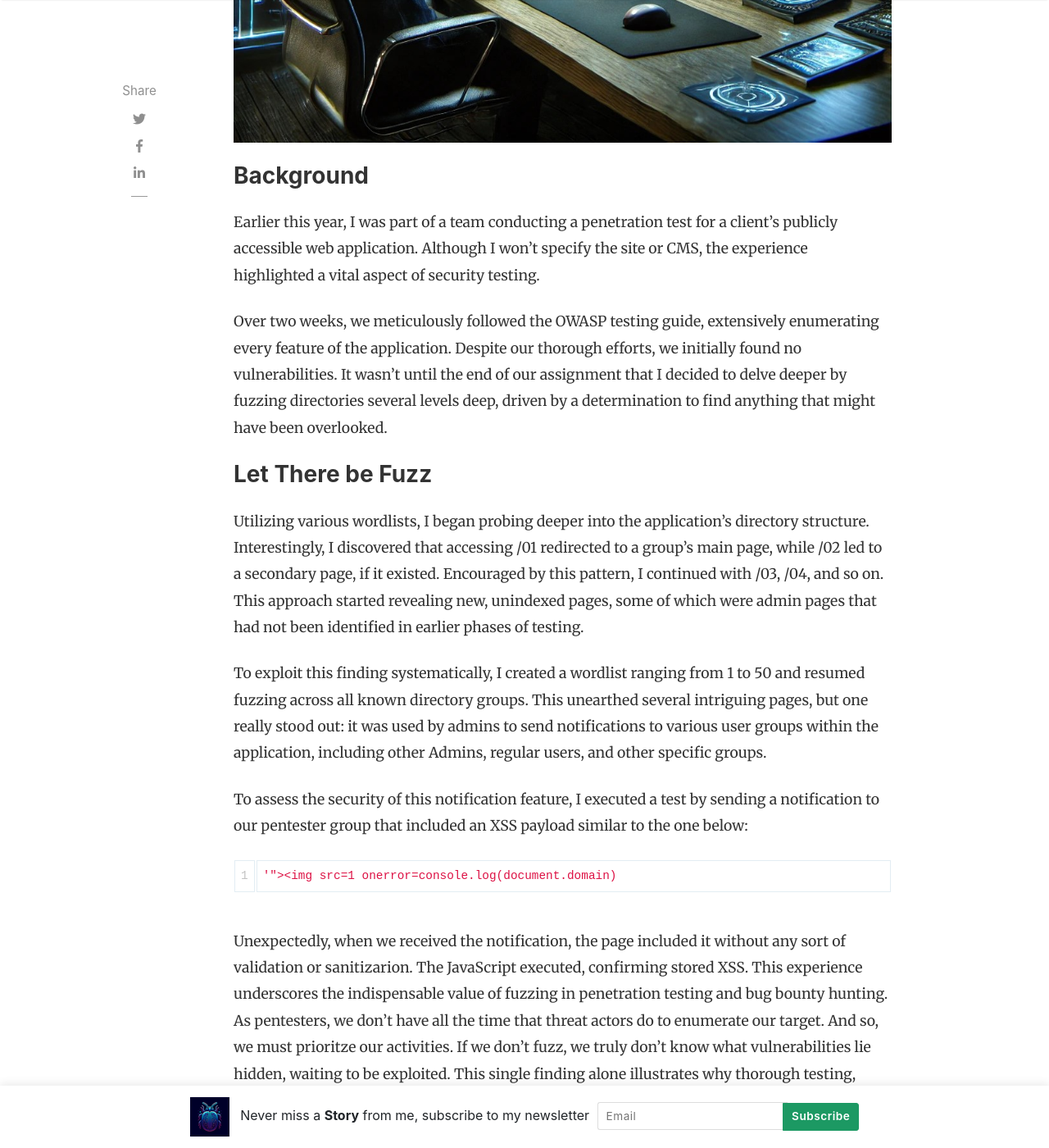
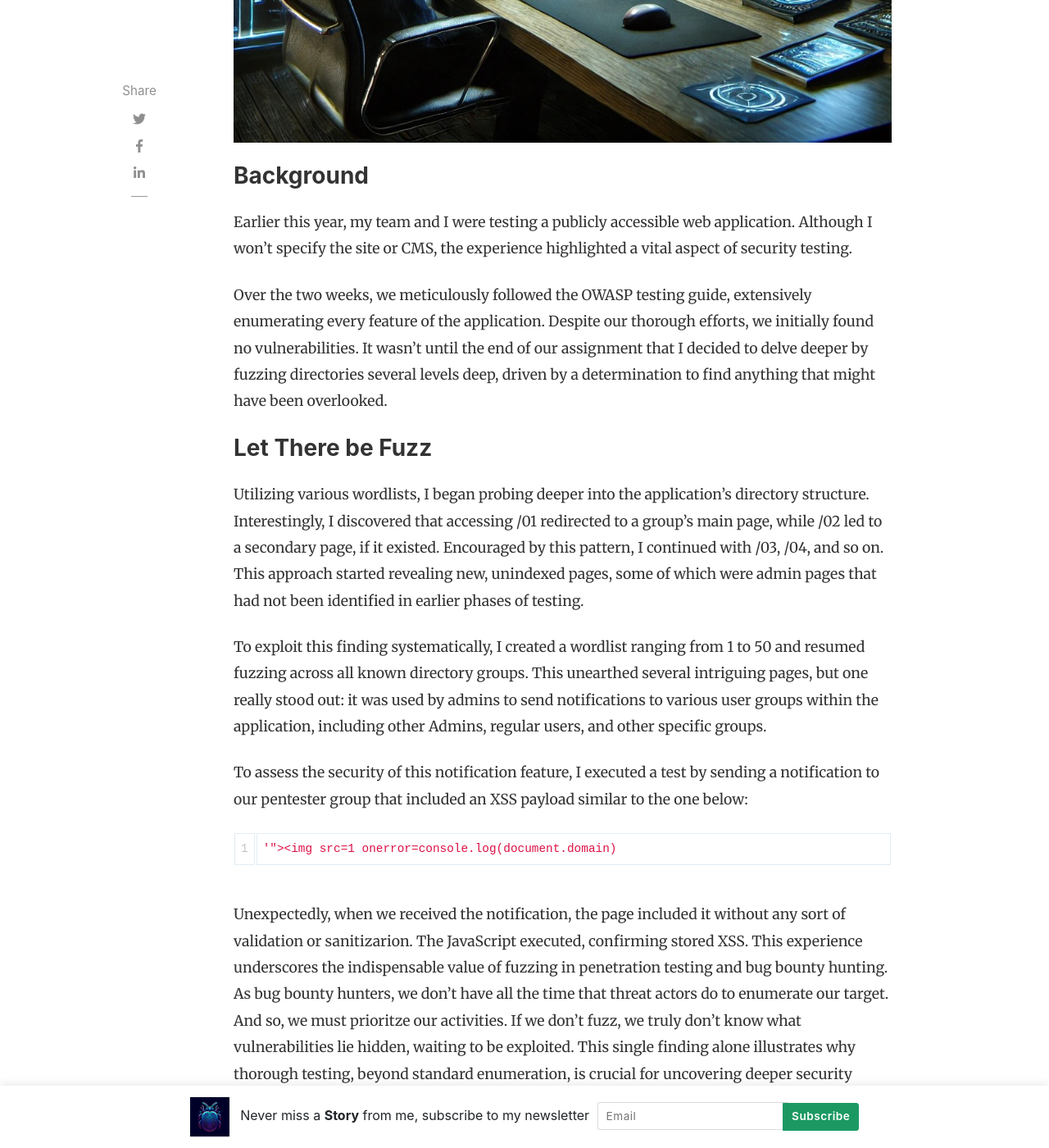
Before and after one commit to Turbul3nce/Turbul3nce.github.io, a Jekyll site: the page built from _posts/2024-08-23-fuzz-or-miss.md, in a window 1280 px wide and 1400 px high, scrolled down 1044 px. Shown: the whole window at 82% size. Built offline with Jekyll 4.4.1, drawn with Linux system fonts in a browser that asks for light colours; nearby versions of some CDN libraries; comment, search, counter and statistics services are not loaded.

Commit message:
Update 2024-08-23-fuzz-or-miss.md

````diff
--- a/_posts/2024-08-23-fuzz-or-miss.md
+++ b/_posts/2024-08-23-fuzz-or-miss.md
@@ -8,9 +8,9 @@ featured: true
 ---
 
 ### Background
-Earlier this year, I was part of a team conducting a penetration test for a client's publicly accessible web application. Although I won't specify the site or CMS, the experience highlighted a vital aspect of security testing.
+Earlier this year, my team and I were testing a publicly accessible web application. Although I won't specify the site or CMS, the experience highlighted a vital aspect of security testing.
 
-Over two weeks, we meticulously followed the OWASP testing guide, extensively enumerating every feature of the application. Despite our thorough efforts, we initially found no vulnerabilities. It wasn't until the end of our assignment that I decided to delve deeper by fuzzing directories several levels deep, driven by a determination to find anything that might have been overlooked.
+Over the two weeks, we meticulously followed the OWASP testing guide, extensively enumerating every feature of the application. Despite our thorough efforts, we initially found no vulnerabilities. It wasn't until the end of our assignment that I decided to delve deeper by fuzzing directories several levels deep, driven by a determination to find anything that might have been overlooked.
 
 ### Let There be Fuzz
 Utilizing various wordlists, I began probing deeper into the application’s directory structure. Interestingly, I discovered that accessing /01 redirected to a group's main page, while /02 led to a secondary page, if it existed. Encouraged by this pattern, I continued with /03, /04, and so on. This approach started revealing new, unindexed pages, some of which were admin pages that had not been identified in earlier phases of testing.
@@ -22,4 +22,4 @@ To assess the security of this notification feature, I executed a test by sendin
 '"><img src=1 onerror=console.log(document.domain)
 ```
 
-Unexpectedly, when we received the notification, the page included it without any sort of validation or sanitizarion. The JavaScript executed, confirming stored XSS. This experience underscores the indispensable value of fuzzing in penetration testing and bug bounty hunting. As pentesters, we don't have all the time that threat actors do to enumerate our target. And so, we must prioritze our activities. If we don't fuzz, we truly don't know what vulnerabilities lie hidden, waiting to be exploited. This single finding alone illustrates why thorough testing, beyond standard enumeration, is crucial for uncovering deeper security flaws. Try harder!
+Unexpectedly, when we received the notification, the page included it without any sort of validation or sanitizarion. The JavaScript executed, confirming stored XSS. This experience underscores the indispensable value of fuzzing in penetration testing and bug bounty hunting. As bug bounty hunters, we don't have all the time that threat actors do to enumerate our target. And so, we must prioritze our activities. If we don't fuzz, we truly don't know what vulnerabilities lie hidden, waiting to be exploited. This single finding alone illustrates why thorough testing, beyond standard enumeration, is crucial for uncovering deeper security flaws. Try harder!
````
